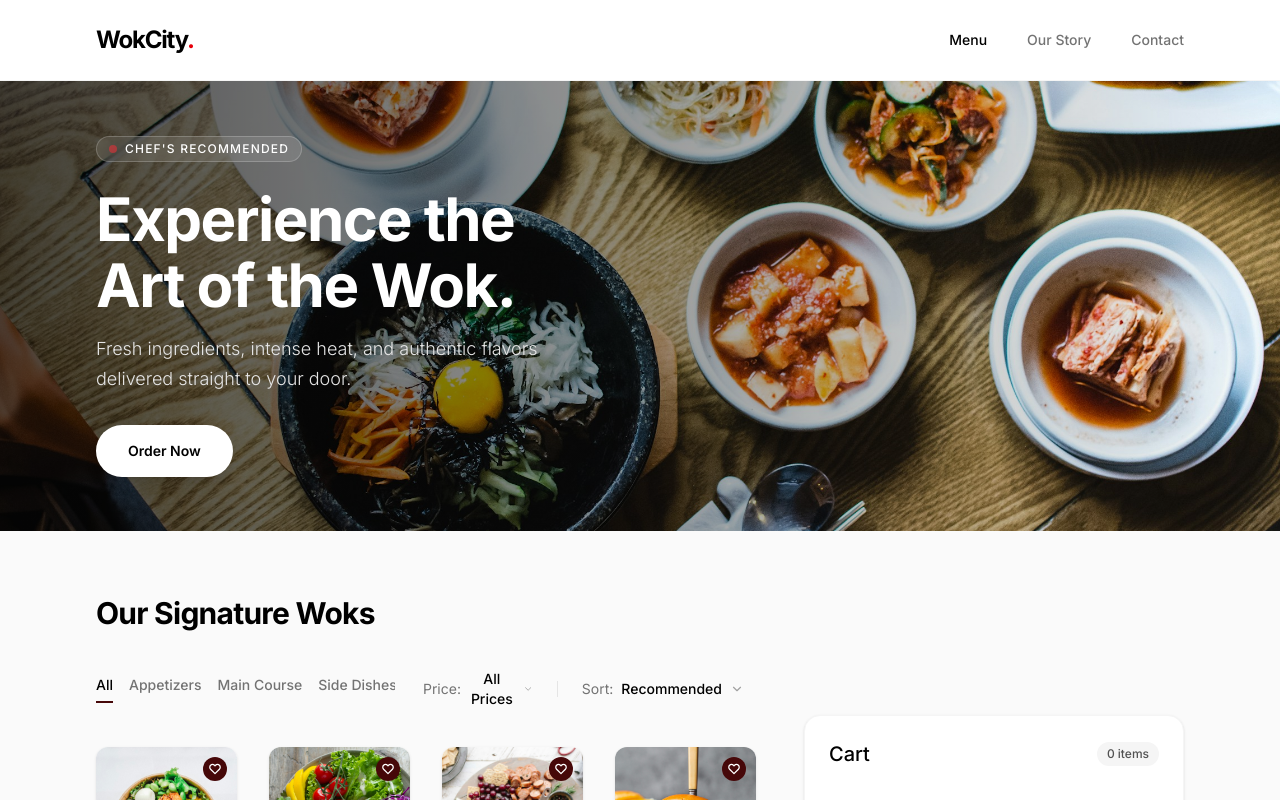
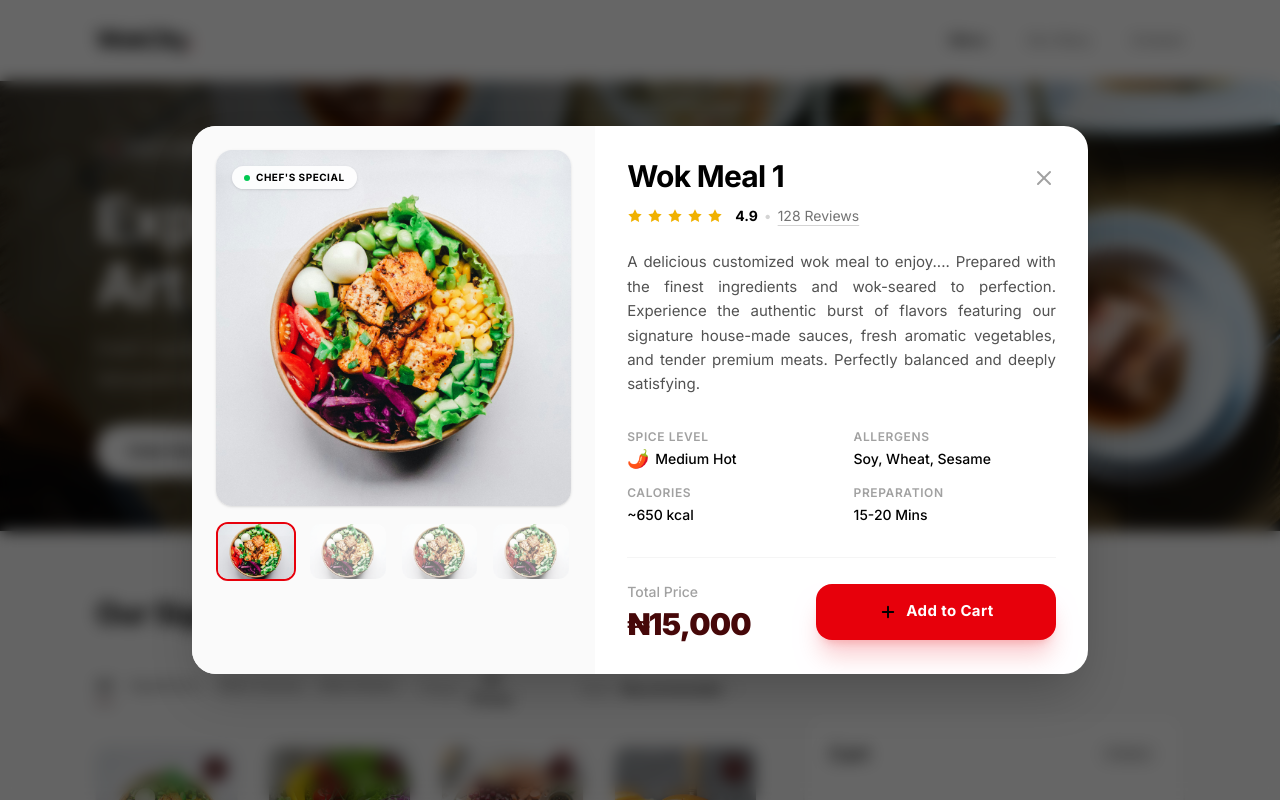
Before and after one commit to Ace-design2/wokcity-restaurant, a Next.js app: page / in a window 1280 px wide. Both pictures are taken after a click on the button 215 px from the left and 769 px from the top of the page. Shown: the top 800 px of the page. Built offline with nearby package versions, Linux system fonts and the light colour scheme.

Commit message:
feat: implement product details modal, triggered by clicking product cards.

```diff
--- a/components/ProductCard.tsx
+++ b/components/ProductCard.tsx
@@ -9,6 +9,7 @@ interface ProductCardProps {
   description: string;
   price: number;
   imageUrl: string;
+  onClick?: () => void;
 }
 
 export default function ProductCard({
@@ -17,11 +18,15 @@ export default function ProductCard({
   description,
   price,
   imageUrl,
+  onClick,
 }: ProductCardProps) {
   const { addToCart } = useCart();
 
   return (
-    <div className="w-full bg-white rounded-xl overflow-hidden shadow-sm hover:shadow-md transition-shadow flex flex-col group relative">
+    <div
+      onClick={onClick}
+      className="w-full bg-white rounded-xl overflow-hidden shadow-sm hover:shadow-md transition-all duration-300 flex flex-col group relative cursor-pointer active:scale-[0.99]"
+    >
       <div className="w-full h-40 relative overflow-hidden bg-neutral-100 flex-shrink-0">
         <img
           src={imageUrl}
--- a/components/ProductGrid.tsx
+++ b/components/ProductGrid.tsx
@@ -2,6 +2,16 @@
 
 import React, { useState, useMemo, useRef, useEffect } from 'react';
 import ProductCard from './ProductCard';
+import ProductModal from './ProductModal';
+
+type Product = {
+  id: string;
+  name: string;
+  description: string;
+  price: number;
+  imageUrl: string;
+  category: string;
+};
 
 const CATEGORIES = ["All", "Appetizers", "Main Course", "Side Dishes", "Desserts", "Snacks"];
 
@@ -73,6 +83,7 @@ export default function ProductGrid() {
   const [activeCategory, setActiveCategory] = useState("All");
   const [priceRange, setPriceRange] = useState("All Prices");
   const [sortOrder, setSortOrder] = useState("Recommended");
+  const [selectedProduct, setSelectedProduct] = useState<Product | null>(null);
 
   const filteredAndSortedProducts = useMemo(() => {
     let result = [...MOCK_PRODUCTS];
@@ -150,6 +161,7 @@ export default function ProductGrid() {
                 description={product.description}
                 price={product.price}
                 imageUrl={product.imageUrl}
+                onClick={() => setSelectedProduct(product)}
               />
             </div>
           ))}
@@ -165,6 +177,13 @@ export default function ProductGrid() {
           </button>
         </div>
       )}
+
+      {/* Embedded Product Details Modal */}
+      <ProductModal
+        isOpen={!!selectedProduct}
+        onClose={() => setSelectedProduct(null)}
+        product={selectedProduct}
+      />
     </div>
   );
 }
--- /dev/null
+++ b/components/ProductModal.tsx
@@ -0,0 +1,181 @@
+"use client";
+
+import React, { useEffect, useState } from 'react';
+import { useCart } from '@/contexts/CartContext';
+
+interface ProductModalProps {
+  isOpen: boolean;
+  onClose: () => void;
+  product: {
+    id: string;
+    name: string;
+    description: string;
+    price: number;
+    imageUrl: string;
+  } | null;
+}
+
+export default function ProductModal({ isOpen, onClose, product }: ProductModalProps) {
+  const { addToCart } = useCart();
+  const [activeImage, setActiveImage] = useState(0);
+
+  // Close on Escape key
+  useEffect(() => {
+    const handleEsc = (e: KeyboardEvent) => {
+      if (e.key === 'Escape') onClose();
+    };
+    window.addEventListener('keydown', handleEsc);
+    return () => window.removeEventListener('keydown', handleEsc);
+  }, [onClose]);
+
+  // Reset image when product changes
+  useEffect(() => {
+    setActiveImage(0);
+  }, [product]);
+
+  if (!isOpen || !product) return null;
+
+  return (
+    <div className="fixed inset-0 z-[100] flex items-center justify-center p-4 sm:p-6">
+      {/* Backdrop */}
+      <div
+        className="absolute inset-0 bg-black/60 backdrop-blur-sm transition-opacity duration-300 animate-in fade-in"
+        onClick={onClose}
+        aria-label="Close modal"
+      />
+
+      {/* Modal Container */}
+      <div
+        className="relative bg-white w-full max-w-4xl rounded-3xl shadow-2xl overflow-hidden flex flex-col md:flex-row animate-in slide-in-from-bottom-8 md:slide-in-from-bottom-12 duration-500 ease-[cubic-bezier(0.32,0.72,0,1)] max-h-[90vh]"
+      >
+        {/* Left Column - Image Gallery */}
+        <div className="w-full md:w-[45%] bg-neutral-50 p-6 flex flex-col gap-4 shrink-0">
+          {/* Main Image */}
+          <div className="w-full aspect-[4/3] md:aspect-square bg-white rounded-2xl overflow-hidden shadow-sm relative">
+            <img
+              src={product.imageUrl}
+              alt={product.name}
+              className="w-full h-full object-cover"
+            />
+            {/* Dietary Badge */}
+            <div className="absolute top-4 left-4 bg-white/90 backdrop-blur-sm px-3 py-1 rounded-full shadow-sm flex items-center gap-1.5">
+              <div className="w-1.5 h-1.5 rounded-full bg-green-500"></div>
+              <span className="text-[10px] uppercase tracking-wider font-bold text-black">Chef's Special</span>
+            </div>
+          </div>
+
+          {/* Thumbnails */}
+          <div className="grid grid-cols-4 gap-3">
+            {[0, 1, 2, 3].map((index) => (
+              <button
+                key={index}
+                onClick={() => setActiveImage(index)}
+                className={`w-full aspect-[4/3] rounded-xl overflow-hidden border-2 transition-all focus:outline-none ${activeImage === index ? 'border-red-600 opacity-100' : 'border-transparent opacity-50 hover:opacity-100'}`}
+              >
+                <img
+                  // Using same image with slight css filter for demo purposes since we only have 1 asset per product
+                  src={product.imageUrl}
+                  alt={`View ${index + 1}`}
+                  className={`w-full h-full object-cover ${index > 0 ? 'saturate-50 contrast-125' : ''}`}
+                />
+              </button>
+            ))}
+          </div>
+        </div>
+
+        {/* Right Column - Product Info */}
+        <div className="w-full md:w-[55%] p-6 md:p-8 flex flex-col overflow-y-auto">
+          {/* Header & Close Button */}
+          <div className="flex justify-between items-start mb-2 gap-4">
+            <h2 className="text-2xl md:text-3xl font-bold text-black tracking-tight leading-tight">
+              {product.name}
+            </h2>
+            <button
+              onClick={onClose}
+              className="p-2 -mr-2 text-neutral-400 hover:text-black hover:bg-neutral-100 rounded-full transition-colors active:scale-90 shrink-0"
+              aria-label="Close"
+            >
+              <svg width="24" height="24" viewBox="0 0 24 24" fill="none" stroke="currentColor" strokeWidth="2" strokeLinecap="round" strokeLinejoin="round">
+                <line x1="18" y1="6" x2="6" y2="18"></line>
+                <line x1="6" y1="6" x2="18" y2="18"></line>
+              </svg>
+            </button>
+          </div>
+
+          {/* Ratings Block */}
+          <div className="flex items-center gap-3 mb-6 flex-wrap">
+            <div className="flex items-center gap-1 text-yellow-500">
+              {[1, 2, 3, 4, 5].map((star) => (
+                <svg key={star} width="16" height="16" viewBox="0 0 24 24" fill="currentColor" stroke="none">
+                  <polygon points="12 2 15.09 8.26 22 9.27 17 14.14 18.18 21.02 12 17.77 5.82 21.02 7 14.14 2 9.27 8.91 8.26 12 2" />
+                </svg>
+              ))}
+            </div>
+            <div className="flex items-center gap-1.5">
+              <span className="text-sm font-bold text-black">4.9</span>
+              <span className="text-sm text-neutral-300">•</span>
+              <span className="text-sm text-neutral-500 hover:text-black underline decoration-neutral-300 hover:decoration-black underline-offset-4 cursor-pointer transition-colors">128 Reviews</span>
+            </div>
+          </div>
+
+          {/* Description & Details */}
+          <div className="mb-8">
+            <p className="text-[15px] text-neutral-600 leading-relaxed font-normal text-justify">
+              {product.description}. Prepared with the finest ingredients and wok-seared to perfection. Experience the authentic burst of flavors featuring our signature house-made sauces, fresh aromatic vegetables, and tender premium meats. Perfectly balanced and deeply satisfying.
+            </p>
+
+            <div className="grid grid-cols-2 gap-y-4 gap-x-6 mt-8">
+              <div className="flex flex-col gap-1">
+                <span className="text-xs font-semibold text-neutral-400 uppercase tracking-wider">Spice Level</span>
+                <span className="text-sm font-medium text-black flex items-center gap-1.5">
+                  <span className="text-red-500 text-lg leading-none">🌶️</span> Medium Hot
+                </span>
+              </div>
+              <div className="flex flex-col gap-1">
+                <span className="text-xs font-semibold text-neutral-400 uppercase tracking-wider">Allergens</span>
+                <span className="text-sm font-medium text-black">Soy, Wheat, Sesame</span>
+              </div>
+              <div className="flex flex-col gap-1">
+                <span className="text-xs font-semibold text-neutral-400 uppercase tracking-wider">Calories</span>
+                <span className="text-sm font-medium text-black">~650 kcal</span>
+              </div>
+              <div className="flex flex-col gap-1">
+                <span className="text-xs font-semibold text-neutral-400 uppercase tracking-wider">Preparation</span>
+                <span className="text-sm font-medium text-black">15-20 Mins</span>
+              </div>
+            </div>
+          </div>
+
+          {/* Bottom Action Area */}
+          <div className="mt-auto pt-6 border-t border-neutral-100 flex flex-col sm:flex-row gap-6 items-end sm:items-center justify-between">
+            <div className="flex flex-col w-full sm:w-auto">
+              <span className="text-sm font-medium text-neutral-400 mb-1">Total Price</span>
+              <span className="text-3xl font-black text-red-950 tracking-tight">
+                ₦{product.price.toLocaleString()}
+              </span>
+            </div>
+
+            <button
+              onClick={() => {
+                addToCart({
+                  id: product.id,
+                  name: product.name,
+                  price: product.price,
+                  imageUrl: product.imageUrl
+                });
+                onClose();
+              }}
+              className="w-full sm:w-[240px] h-[56px] bg-red-600 hover:bg-red-700 active:scale-[0.98] transition-all rounded-2xl flex justify-center items-center gap-2 focus:outline-none shadow-xl shadow-red-600/20 group"
+            >
+              <div className="relative w-5 h-5 overflow-hidden flex items-center justify-center">
+                <svg className="absolute group-hover:-translate-y-6 transition-transform duration-300" width="18" height="18" viewBox="0 0 24 24" fill="none" stroke="currentColor" strokeWidth="2.5" strokeLinecap="round" strokeLinejoin="round"><path d="M5 12h14M12 5v14"/></svg>
+                <svg className="absolute translate-y-6 group-hover:translate-y-0 transition-transform duration-300 text-white" width="18" height="18" viewBox="0 0 24 24" fill="none" stroke="currentColor" strokeWidth="2.5" strokeLinecap="round" strokeLinejoin="round"><circle cx="9" cy="21" r="1.5"/><circle cx="20" cy="21" r="1.5"/><path d="M1 1h4l2.68 13.39a2 2 0 0 0 2 1.61h9.72a2 2 0 0 0 2-1.61L23 6H6"/></svg>
+              </div>
+              <span className="text-white text-[15px] font-bold tracking-wide">Add to Cart</span>
+            </button>
+          </div>
+        </div>
+      </div>
+    </div>
+  );
+}
```
